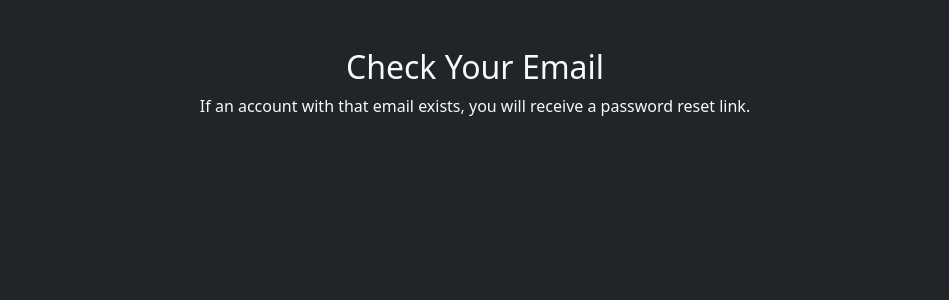
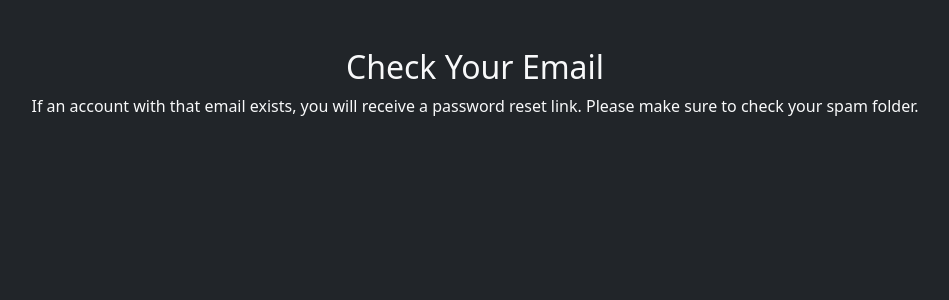
Before and after one commit to nakulshah04/GTMovieStore, a Django app: page /password-reset/done/ in a window 1280 px wide. Shown: the part 56-356 px from the top of the page, without its empty margins (165-1114 px from the left). Run offline with Django 5.2, Linux system fonts and the light colour scheme.

Commit message:
Modified password reset messages

```diff
--- a/movies/templates/Auth/password_reset_done.html
+++ b/movies/templates/Auth/password_reset_done.html
@@ -2,6 +2,6 @@
 {% block content %}
 <div class="container mt-5 text-center">
     <h2>Check Your Email</h2>
-    <p>If an account with that email exists, you will receive a password reset link.</p>
+    <p>If an account with that email exists, you will receive a password reset link. Please make sure to check your spam folder.</p>
 </div>
 {% endblock %}
```
